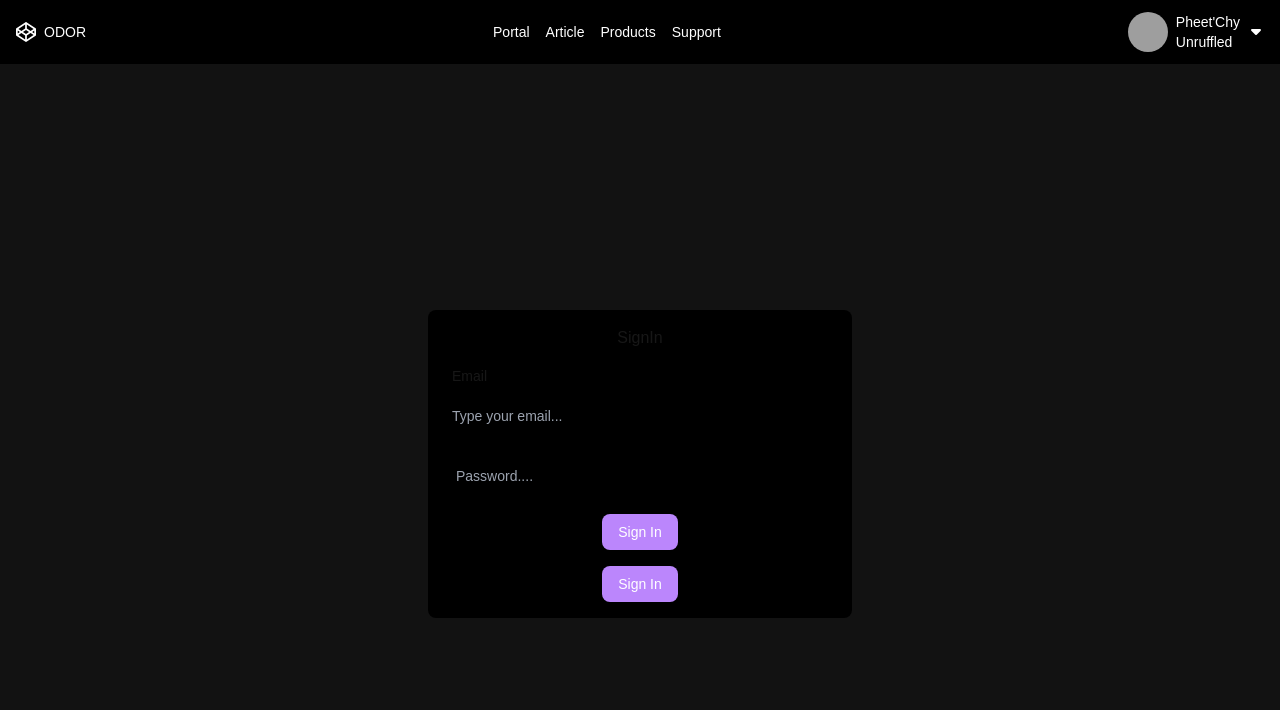
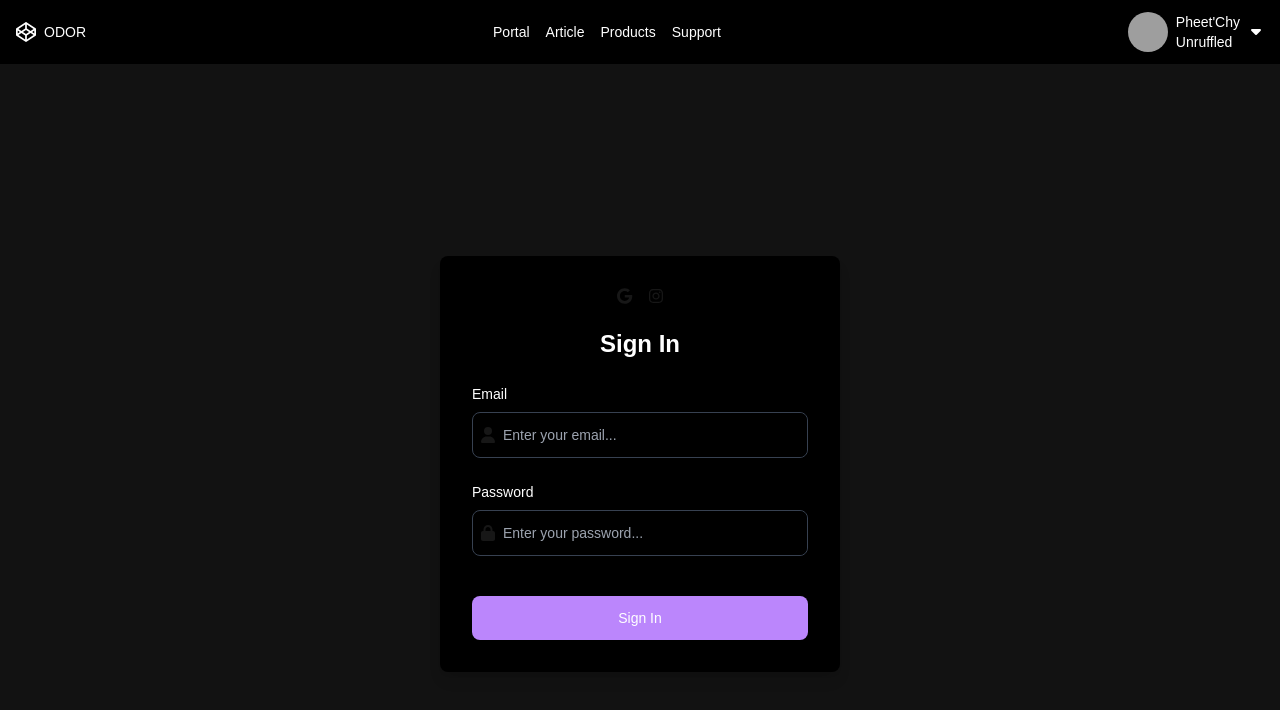
Before and after one commit to Pheethy/pheetlobster, a Next.js app: page /signin in a window 1280 px wide. Shown: the top 710 px of the page. Built offline with nearby package versions, Linux system fonts and the light colour scheme; no server answers; grey boxes are pictures that could not be loaded; a web font is replaced by a local one.

Commit message:
Add 🍫SignIn Page

```diff
--- a/src/app/products/page.tsx
+++ b/src/app/products/page.tsx
@@ -2,7 +2,7 @@
 
 import React, { useState, useEffect } from "react";
 import { Search } from "lucide-react";
-import { ProductsResp, ProductQueryParams } from "../../types/products";
+import { ProductsResp, ProductQueryParams } from "../../models/products";
 import { fetchAllProducts } from "../../services/products";
 
 export default function Products() {
--- a/src/app/signin/page.tsx
+++ b/src/app/signin/page.tsx
@@ -1,40 +1,182 @@
-export default function Signin() {
+"use client";
+import { useState, FormEvent } from "react";
+import { User } from "../../models/users";
+import { signIn } from "../../services/users";
+import { FontAwesomeIcon } from "@fortawesome/react-fontawesome";
+import { faUser, faLock } from "@fortawesome/free-solid-svg-icons";
+import { faGoogle, faInstagram } from "@fortawesome/free-brands-svg-icons";
+
+interface FormState {
+  email: string;
+  password: string;
+}
+
+interface FormErrors {
+  email?: string;
+  password?: string;
+  general?: string;
+}
+
+export default function SignIn() {
+  const [formData, setFormData] = useState<FormState>({
+    email: "",
+    password: "",
+  });
+  const [errors, setErrors] = useState<FormErrors>({});
+  const [isLoading, setIsLoading] = useState(false);
+
+  const validateForm = (): boolean => {
+    const newErrors: FormErrors = {};
+
+    if (!formData.email) {
+      newErrors.email = "Email is required";
+    } else if (!/\S+@\S+\.\S+/.test(formData.email)) {
+      newErrors.email = "Please enter a valid email";
+    }
+
+    if (!formData.password) {
+      newErrors.password = "Password is required";
+    } else if (formData.password.length < 6) {
+      newErrors.password = "Password must be at least 6 characters";
+    }
+
+    setErrors(newErrors);
+    return Object.keys(newErrors).length === 0;
+  };
+
+  const handleChange = (e: React.ChangeEvent<HTMLInputElement>) => {
+    const { id, value } = e.target;
+    setFormData((prev) => ({
+      ...prev,
+      [id]: value,
+    }));
+    // Clear error when user starts typing
+    if (errors[id as keyof FormErrors]) {
+      setErrors((prev) => ({
+        ...prev,
+        [id]: undefined,
+      }));
+    }
+  };
+
+  const handleSubmit = async (e: FormEvent) => {
+    e.preventDefault();
+
+    // Validate form
+    if (!validateForm()) {
+      return;
+    }
+
+    setIsLoading(true);
+    setErrors({});
+
+    try {
+      const user: User = {
+        id: "",
+        username: formData.email.split("@")[0],
+        email: formData.email,
+        password: formData.password,
+        role: "user",
+        images: [],
+        created_at: "",
+        updated_at: "",
+      };
+
+      const passport = await signIn(user);
+      // 1. Store the token in localStorage/cookies
+      localStorage.setItem("access_token", passport.token.access_token);
+      localStorage.setItem("refresh_token", passport.token.refresh_token);
+
+      window.location.href = "/";
+    } catch (error) {
+      setErrors({
+        general:
+          error instanceof Error
+            ? error.message
+            : "An error occurred during sign in",
+      });
+    } finally {
+      setIsLoading(false);
+    }
+  };
+
   return (
-    <>
-      <div className="h-screen w-screen bg-surface">
-        <div className="container flex justify-center items-center mx-auto w-full min-h-full">
-          <form className="flex flex-col justify-center items-center bg-black rounded-lg gap-y-4 p-4">
-            <h2>SignIn</h2>
-            <div className="flex flex-col gap-y-2 pl-2">
-              <label className="text-sm font-thin">Email</label>
+    <div className="min-h-screen w-full bg-surface flex items-center justify-center">
+      <div className="w-full max-w-md px-6 py-8">
+        <form
+          onSubmit={handleSubmit}
+          className="flex flex-col bg-black rounded-lg shadow-lg p-8 gap-6"
+          noValidate
+        >
+          <div className="flex items-center justify-center gap-4">
+            <FontAwesomeIcon icon={faGoogle} />
+            <FontAwesomeIcon icon={faInstagram} />
+          </div>
+          <h2 className="text-2xl font-bold text-center text-white">Sign In</h2>
+
+          {errors.general && (
+            <div className="bg-red-500 bg-opacity-10 border border-red-500 text-red-500 px-4 py-2 rounded text-sm">
+              {errors.general}
+            </div>
+          )}
+
+          <div className="flex flex-col gap-2">
+            <label htmlFor="email" className="text-sm font-thin text-white">
+              Email
+            </label>
+            <div
+              className={`flex items-center border rounded-lg focus:border-purple_dark_mode ${errors.email ? "border-red-500" : "border-gray-700"}`}
+            >
+              <FontAwesomeIcon icon={faUser} className="p-2" />
               <input
                 id="email"
-                type="text"
-                placeholder="Type your email..."
-                className="w-96 bg-black text-white py-3 text-sm focus:outline-none rounded-lg"
+                type="email"
+                value={formData.email}
+                onChange={handleChange}
+                placeholder="Enter your email..."
+                className="w-full bg-black text-white py-3 text-sm rounded-lg focus:outline-none"
+                disabled={isLoading}
               />
             </div>
-            <div>
+            {errors.email && (
+              <span className="text-red-500 text-xs mt-1">{errors.email}</span>
+            )}
+          </div>
+
+          <div className="flex flex-col gap-2">
+            <label htmlFor="password" className="text-sm font-thin text-white">
+              Password
+            </label>
+            <div
+              className={`flex items-center rounded-lg border focus:border-purple_dark_mode ${errors.password ? "border-red-500" : "border-gray-700"}`}
+            >
+              <FontAwesomeIcon icon={faLock} className="p-2" />
               <input
                 id="password"
                 type="password"
-                placeholder="Password...."
-                className="w-96 bg-black text-white py-3 pl-2 text-sm focus:outline-none rounded-lg"
+                value={formData.password}
+                onChange={handleChange}
+                placeholder="Enter your password..."
+                className="w-full bg-black text-white py-3 text-sm rounded-lg border-none focus:outline-none"
+                disabled={isLoading}
               />
             </div>
-            <div>
-              <button className="bg-purple_dark_mode hover:bg-blue_dark_mode text-white px-4 py-2 rounded-lg text-sm transition-colors duration-200">
-                Sign In
-              </button>
-            </div>
-            <div>
-              <button className="bg-purple_dark_mode hover:bg-blue_dark_mode text-white px-4 py-2 rounded-lg text-sm transition-colors duration-200">
-                Sign In
-              </button>
-            </div>
-          </form>
-        </div>
+            {errors.password && (
+              <span className="text-red-500 text-xs mt-1">
+                {errors.password}
+              </span>
+            )}
+          </div>
+
+          <button
+            type="submit"
+            disabled={isLoading}
+            className="bg-purple_dark_mode hover:bg-blue_dark_mode text-white px-6 py-3 rounded-lg text-sm transition-colors duration-200 disabled:opacity-50 disabled:cursor-not-allowed mt-4"
+          >
+            {isLoading ? "Signing in..." : "Sign In"}
+          </button>
+        </form>
       </div>
-    </>
+    </div>
   );
 }
--- /dev/null
+++ b/src/models/users.ts
@@ -0,0 +1,23 @@
+import { Image } from "./images";
+
+export interface User {
+  id: string;
+  email: string;
+  username: string;
+  password: string;
+  role: string;
+  created_at: string;
+  updated_at: string;
+  images: Image[];
+}
+
+export interface Token {
+  oauth_id: string;
+  access_token: string;
+  refresh_token: string;
+}
+
+export interface UserPassport {
+  user: User;
+  token: Token;
+}
--- a/src/services/products.ts
+++ b/src/services/products.ts
@@ -1,5 +1,5 @@
 import axios, { AxiosError } from "axios";
-import { Product, ProductQueryParams, ProductsResp } from "../types/products";
+import { Product, ProductQueryParams, ProductsResp } from "../models/products";
 
 // 1. Constants
 const BASE_URL = process.env.NEXT_PUBLIC_BACKEND_URL;
--- /dev/null
+++ b/src/services/users.ts
@@ -0,0 +1,49 @@
+import axios from "axios";
+import { User, UserPassport } from "../models/users";
+
+const BASE_URL = process.env.NEXT_PUBLIC_BACKEND_URL;
+const API_VERSION = "v1";
+const ENDPOINTS = {
+  user: `${BASE_URL}/${API_VERSION}/user`,
+} as const;
+
+export class UserAPIClient {
+  private static instance: UserAPIClient;
+  private readonly axiosInstance;
+
+  private constructor() {
+    this.axiosInstance = axios.create({
+      baseURL: BASE_URL,
+      headers: {
+        "Content-Type": "multipart/form-data",
+      },
+      timeout: 10000,
+    });
+  }
+  // Singleton pattern
+  public static getInstance(): UserAPIClient {
+    if (!UserAPIClient.instance) {
+      UserAPIClient.instance = new UserAPIClient();
+    }
+    return UserAPIClient.instance;
+  }
+
+  //multipart form data
+  public async signIn(user: User): Promise<UserPassport> {
+    try {
+      const formData = new FormData();
+      formData.append("email", user.email);
+      formData.append("password", user.password);
+      const response = await this.axiosInstance.post<{
+        passport: UserPassport;
+      }>(`${ENDPOINTS.user}/sign-in`, formData);
+      return response.data.passport;
+    } catch (error) {
+      throw new Error("An unexpected error occurred");
+    }
+  }
+}
+
+export const signIn = async (user: User): Promise<UserPassport> => {
+  return UserAPIClient.getInstance().signIn(user);
+};
```
Also changed, not shown: src/models/categories.ts (renamed from src/types/categories.ts), src/models/images.ts (renamed from src/types/images.ts), src/models/products.ts (renamed from src/types/products.ts).
